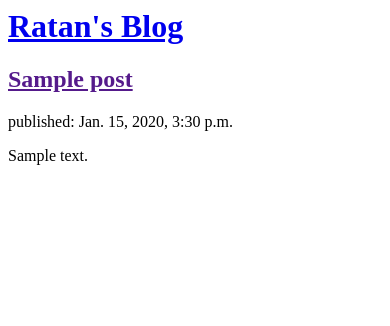
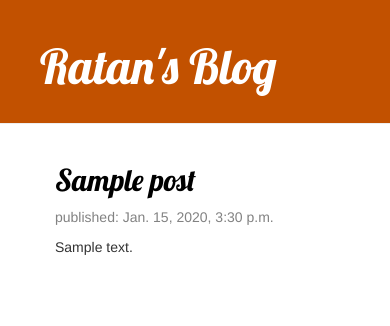
Before and after one commit to Ratan-Mamdekar/my-first-blog, a Django app: page / in a window 390 px wide. Shown: the top 326 px of the page. Run offline with Django 3.2, Linux system fonts and the light colour scheme; tables that the repository leaves empty hold one stand-in row (values such as "Sample post"); some libraries are stand-ins or nearby versions.

Commit message:
added some css

```diff
--- /dev/null
+++ b/blog/static/css/blog.css
@@ -0,0 +1,46 @@
+.page-header {
+    background-color: #C25100;
+    margin-top: 0;
+    padding: 20px 20px 20px 40px;
+}
+
+.page-header h1, .page-header h1 a, .page-header h1 a:visited, .page-header h1 a:active {
+    color: #ffffff;
+    font-size: 36pt;
+    text-decoration: none;
+}
+
+.content {
+    margin-left: 40px;
+}
+
+h1, h2, h3, h4 {
+    font-family: 'Lobster', cursive;
+}
+
+.date {
+    color: #828282;
+}
+
+.save {
+    float: right;
+}
+
+.post-form textarea, .post-form input {
+    width: 100%;
+}
+
+.top-menu, .top-menu:hover, .top-menu:visited {
+    color: #ffffff;
+    float: right;
+    font-size: 26pt;
+    margin-right: 20px;
+}
+
+.post {
+    margin-bottom: 70px;
+}
+
+.post h2 a, .post h2 a:visited {
+    color: #000000;
+}
--- a/blog/templates/blog/post_list.html
+++ b/blog/templates/blog/post_list.html
@@ -1,21 +1,35 @@
+{% load static %}
 <html>
 
 <head>
     <title>Ratan's blog</title>
+    <link rel="stylesheet" href="//maxcdn.bootstrapcdn.com/bootstrap/3.2.0/css/bootstrap.min.css">
+    <link rel="stylesheet" href="//maxcdn.bootstrapcdn.com/bootstrap/3.2.0/css/bootstrap-theme.min.css">
+    <link rel="stylesheet" href="{% static 'css/blog.css' %}">
+    <link href="//fonts.googleapis.com/css?family=Lobster&subset=latin,latin-ext" rel="stylesheet" type="text/css">
+
 </head>
 
 <body>
-    <div>
+    <div class="page-header">
         <h1><a href="/">Ratan's Blog</a></h1>
     </div>
 
-    {% for post in posts %}
-    <div>
-        <h2><a href="">{{ post.title }}</a></h2>
-        <p>published: {{ post.published_date }}</p>
-        <p>{{ post.text|linebreaksbr }}</p>
+    <div class="content container">
+        <div class="row">
+            <div class="col-md-8">
+                {% for post in posts %}
+                <div class="post">
+                    <h2><a href="">{{ post.title }}</a></h2>
+                    <div class="date">
+                        <p>published: {{ post.published_date }}</p>
+                    </div>
+                    <p>{{ post.text|linebreaksbr }}</p>
+                </div>
+                {% endfor %}
+            </div>
+        </div>
     </div>
-    {% endfor %}
 
     <!-- <div>
         <p>published: 21.12.2020, 15:14</p>
```
